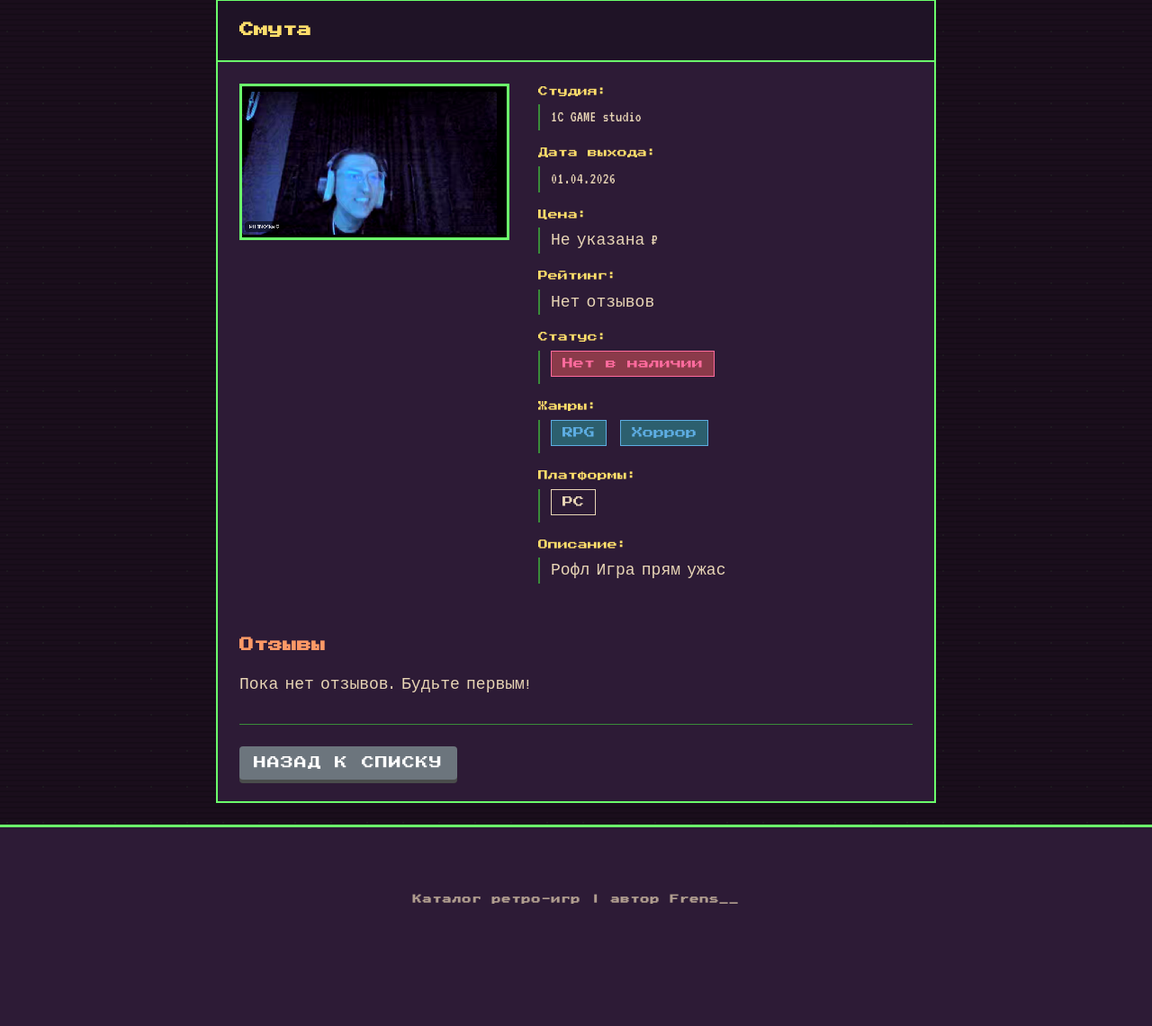
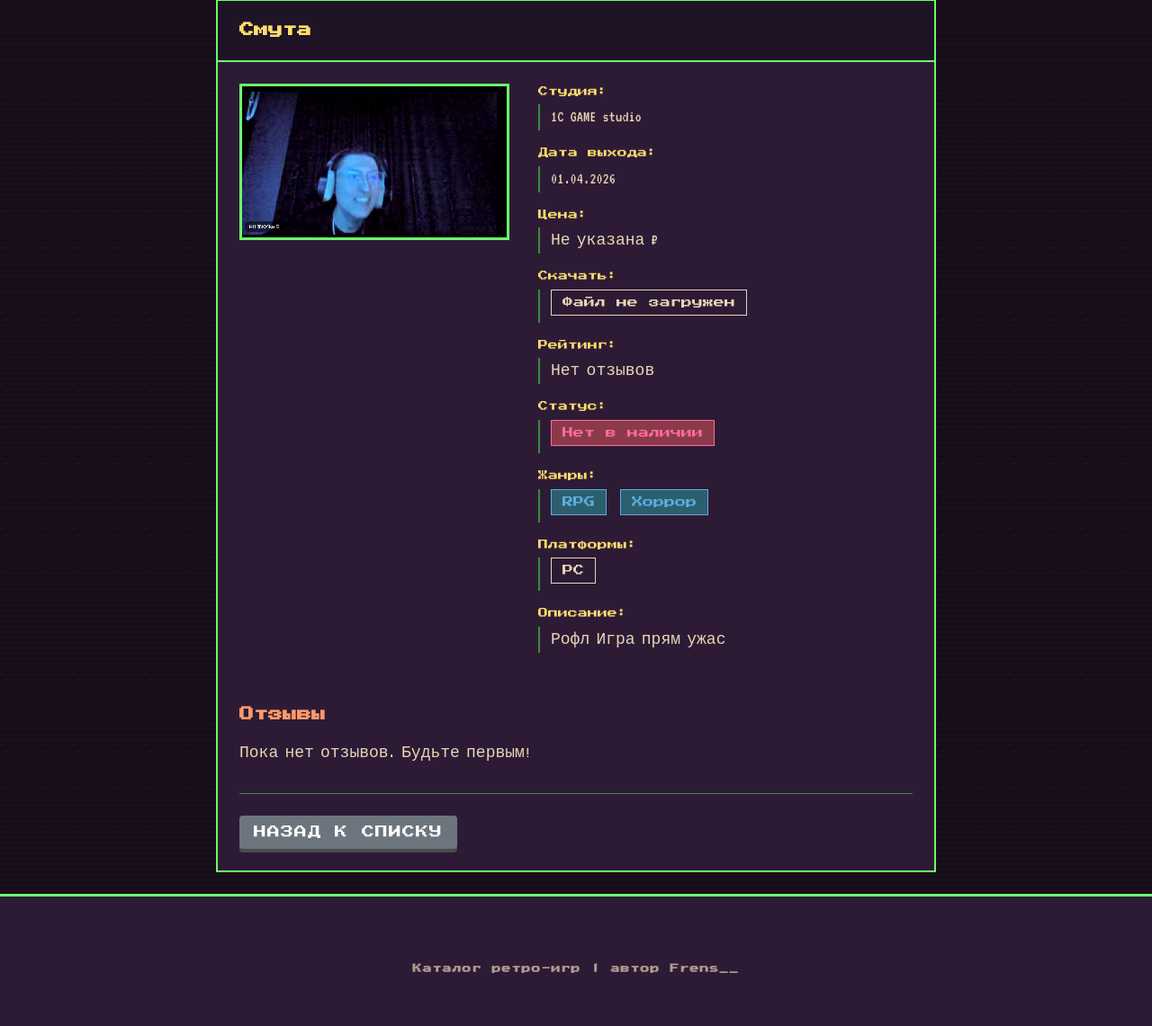
Before and after one commit to Frensqq/DjangoProject, a Django app: page /games/1/ in a window 1280 px wide. Shown: the part 97-1238 px from the top of the page at 90% size. Before the commit the page ends 1102 px from the top, so only its background shows below. Run offline with Django 5.2, Linux system fonts and the light colour scheme; data comes from the database, SQL or seed files in the repository; both versions use the stored data as it was after the commit.

Commit message:
add feature daownload and add file game

```diff
--- a/RetroGameCartridge/games/models.py
+++ b/RetroGameCartridge/games/models.py
@@ -195,6 +195,14 @@ class Game(models.Model):
         help_text="Ссылка на видео с обзором"
     )
 
+    game_file = models.FileField(
+        upload_to='game_files/',
+        verbose_name="Файл игры",
+        blank=True,
+        null=True,
+        help_text="Загрузите файл игры"
+    )
+
     is_available = models.BooleanField(
         default=True,
         verbose_name="Доступна для покупки"
@@ -225,6 +233,13 @@ class Game(models.Model):
 
     def get_absolute_url(self):
         return reverse('games:game_detail', args=[str(self.id)])
+
+    def save(self, *args, **kwargs):
+        if self.game_file:
+            self.is_available = True
+        else:
+            self.is_available = False
+        super().save(*args, **kwargs)
 
     def update_rating(self):
         """Обновляет средний рейтинг и количество отзывов"""
--- a/RetroGameCartridge/games/templates/games/game_detail.html
+++ b/RetroGameCartridge/games/templates/games/game_detail.html
@@ -30,6 +30,17 @@
 
                         <dt>Цена:</dt>
                         <dd>{{ game.price|default:"Не указана" }} ₽</dd>
+
+                        <dt>Скачать:</dt>
+                        <dd>
+                            {% if game.game_file %}
+                            <a href="{% url 'games:download_game' game.id %}" class="btn btn-success" style="display: inline-block;">
+                                Скачать игру ({{ game.game_file.size|filesizeformat }})
+                            </a>
+                            {% else %}
+                                <span class="badge badge-secondary">Файл не загружен</span>
+                            {% endif %}
+                        </dd>
 
                         <dt>Рейтинг:</dt>
                         <dd>
--- a/RetroGameCartridge/games/urls.py
+++ b/RetroGameCartridge/games/urls.py
@@ -1,5 +1,7 @@
 # games/urls.py
 from django.urls import path
+from django.conf import settings
+from django.conf.urls.static import static
 from . import views
 
 app_name = 'games'
@@ -36,4 +38,10 @@ urlpatterns = [
 
     # Регистрация
     path('register/', views.register, name='register'),
+
+    #Скачивание игры
+    path('games/<int:pk>/download/', views.download_game, name='download_game'),
 ]
+
+if settings.DEBUG:
+    urlpatterns += static(settings.MEDIA_URL, document_root=settings.MEDIA_ROOT)
--- a/RetroGameCartridge/games/views.py
+++ b/RetroGameCartridge/games/views.py
@@ -3,6 +3,7 @@ from django.db.models import Q, Avg, Count
 from django.contrib import messages
 from django.contrib.auth.decorators import login_required
 from django.contrib.auth import login
+from django.http import FileResponse, Http404
 from .models import Game, GameStudio, Category, Platform, Review
 from .forms import (GameForm, GameStudioForm, CategoryForm,
                    PlatformForm, ReviewForm, UserRegistrationForm)
@@ -150,6 +151,14 @@ def game_delete(request, pk):
 
     return render(request, 'games/game_confirm_delete.html', {'game': game})
 
+def download_game(request, pk):
+    game = get_object_or_404(Game, pk=pk)
+    if not game.game_file:
+        raise Http404("Файл не найден")
+
+    response = FileResponse(open(game.game_file.path, 'rb'), as_attachment=True)
+    return response
+
 
 @login_required
 def review_create(request, game_id):
@@ -214,7 +223,6 @@ def review_delete(request, pk):
         return redirect('games:game_detail', pk=game_pk)
 
     return render(request, 'games/review_confirm_delete.html', {'review': review})
-
 
 
 # Список студий
```
Also changed, not shown: RetroGameCartridge/games/forms.py (+5 -4 lines), RetroGameCartridge/db.sqlite3, RetroGameCartridge/games/migrations/0002_game_game_file_alter_game_average_rating_and_more.py (added).
